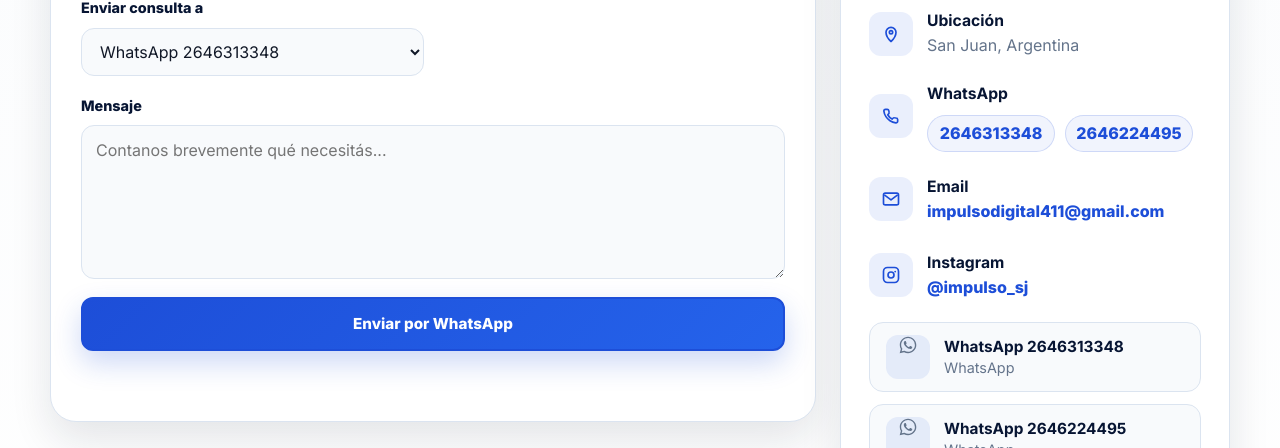
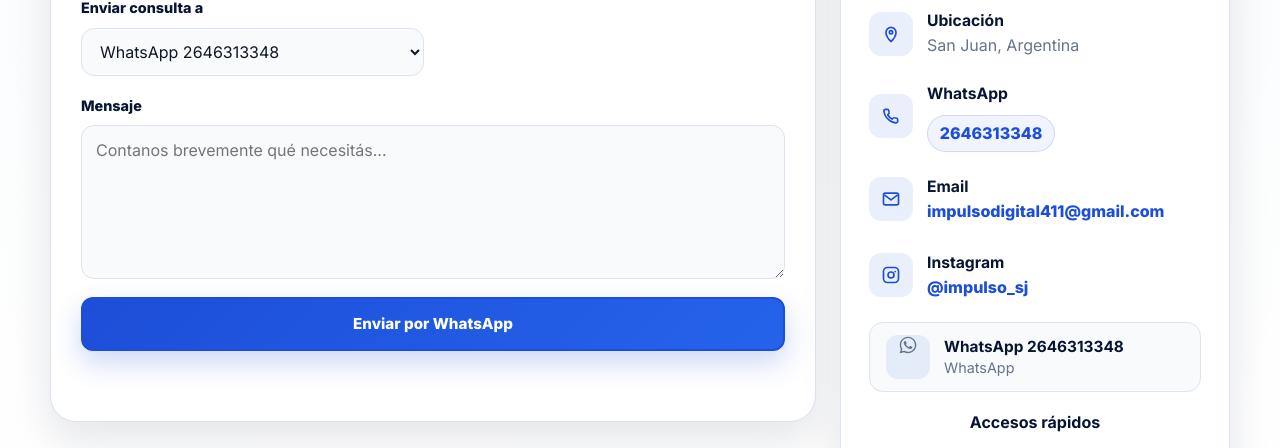
Before and after one commit to impulsodigital411/impulso_digital, a plain HTML site: page index.html in a window 1280 px wide. Shown: the part 7670-8118 px from the top of the page. Drawn offline with Linux system fonts and the light colour scheme.

Commit message:
Eliminar número de WhatsApp 2646224495

```diff
--- a/index.html
+++ b/index.html
@@ -421,7 +421,6 @@
                             <label for="destinoWhatsapp" class="form__label">Enviar consulta a</label>
                             <select id="destinoWhatsapp" name="destinoWhatsapp" class="form__input">
                                 <option value="542646313348">WhatsApp 2646313348</option>
-                                <option value="542646224495">WhatsApp 2646224495</option>
                             </select>
                         </div>
                         <div class="form__group">
@@ -456,7 +455,6 @@
                                 <h3>WhatsApp</h3>
                                 <div class="contacto__phone-list">
                                     <a href="https://wa.me/542646313348" target="_blank" rel="noopener noreferrer">2646313348</a>
-                                    <a href="https://wa.me/542646224495" target="_blank" rel="noopener noreferrer">2646224495</a>
                                 </div>
                             </div>
                         </div>
@@ -486,15 +484,6 @@
                                 </span>
                                 <div>
                                     <strong>WhatsApp 2646313348</strong>
-                                    <span>WhatsApp</span>
-                                </div>
-                            </a>
-                            <a href="https://wa.me/542646224495" class="contacto__quick-link contacto__quick-link--alt" target="_blank" rel="noopener noreferrer">
-                                <span class="contacto__quick-link-icon" aria-hidden="true">
-                                    <svg viewBox="0 0 24 24"><path d="M12.04 2C6.58 2 2.13 6.45 2.13 11.91c0 1.74.46 3.44 1.32 4.94L2 22l5.3-1.39a9.9 9.9 0 004.74 1.21h.01c5.46 0 9.91-4.45 9.91-9.91C21.96 6.45 17.51 2 12.04 2zm0 18.14h-.01a8.23 8.23 0 01-4.19-1.15l-.3-.18-3.14.82.84-3.06-.2-.31a8.2 8.2 0 01-1.26-4.35c0-4.55 3.71-8.25 8.27-8.25 2.2 0 4.27.86 5.83 2.42a8.2 8.2 0 012.42 5.83c0 4.55-3.71 8.23-8.26 8.23zm4.53-6.16c-.25-.12-1.47-.72-1.7-.8-.23-.08-.39-.12-.56.12-.17.25-.64.8-.79.96-.14.17-.29.19-.54.06-.25-.12-1.05-.39-2-1.23-.74-.66-1.24-1.47-1.38-1.72-.14-.25-.02-.38.11-.5.11-.11.25-.29.37-.43.12-.14.17-.25.25-.42.08-.17.04-.31-.02-.43-.06-.12-.56-1.35-.77-1.85-.2-.49-.41-.42-.56-.43h-.48c-.17 0-.43.06-.66.31-.23.25-.87.85-.87 2.08s.89 2.41 1.02 2.58c.12.17 1.76 2.69 4.27 3.77.6.26 1.06.41 1.42.52.6.19 1.14.16 1.57.1.48-.07 1.47-.6 1.68-1.18.21-.58.21-1.08.14-1.18-.06-.1-.23-.16-.48-.28z" fill="currentColor"/></svg>
-                                </span>
-                                <div>
-                                    <strong>WhatsApp 2646224495</strong>
                                     <span>WhatsApp</span>
                                 </div>
                             </a>
@@ -540,10 +529,6 @@
                 <strong>WhatsApp 2646313348</strong>
                 <span>Consulta directa</span>
             </a>
-            <a href="https://wa.me/542646224495" target="_blank" rel="noopener noreferrer">
-                <strong>WhatsApp 2646224495</strong>
-                <span>Consulta alternativa</span>
-            </a>
         </div>
         <button class="whatsapp-widget__button" id="whatsappButton" type="button" aria-label="Abrir opciones de WhatsApp" aria-controls="whatsappPanel" aria-expanded="false">
             <svg viewBox="0 0 24 24" fill="currentColor" aria-hidden="true"><path d="M12.04 2C6.58 2 2.13 6.45 2.13 11.91c0 1.74.46 3.44 1.32 4.94L2 22l5.3-1.39a9.9 9.9 0 004.74 1.21h.01c5.46 0 9.91-4.45 9.91-9.91C21.96 6.45 17.51 2 12.04 2zm0 18.14h-.01a8.23 8.23 0 01-4.19-1.15l-.3-.18-3.14.82.84-3.06-.2-.31a8.2 8.2 0 01-1.26-4.35c0-4.55 3.71-8.25 8.27-8.25 2.2 0 4.27.86 5.83 2.42a8.2 8.2 0 012.42 5.83c0 4.55-3.71 8.23-8.26 8.23zm4.53-6.16c-.25-.12-1.47-.72-1.7-.8-.23-.08-.39-.12-.56.12-.17.25-.64.8-.79.96-.14.17-.29.19-.54.06-.25-.12-1.05-.39-2-1.23-.74-.66-1.24-1.47-1.38-1.72-.14-.25-.02-.38.11-.5.11-.11.25-.29.37-.43.12-.14.17-.25.25-.42.08-.17.04-.31-.02-.43-.06-.12-.56-1.35-.77-1.85-.2-.49-.41-.42-.56-.43h-.48c-.17 0-.43.06-.66.31-.23.25-.87.85-.87 2.08s.89 2.41 1.02 2.58c.12.17 1.76 2.69 4.27 3.77.6.26 1.06.41 1.42.52.6.19 1.14.16 1.57.1.48-.07 1.47-.6 1.68-1.18.21-.58.21-1.08.14-1.18-.06-.1-.23-.16-.48-.28z"/></svg>
```
